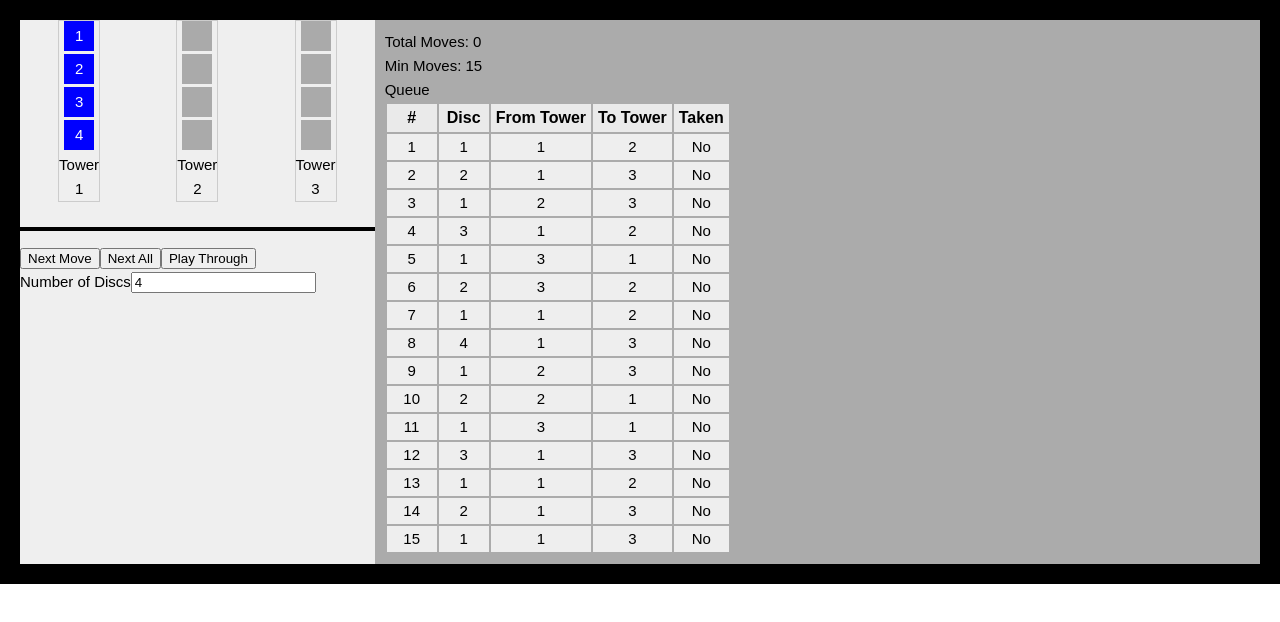
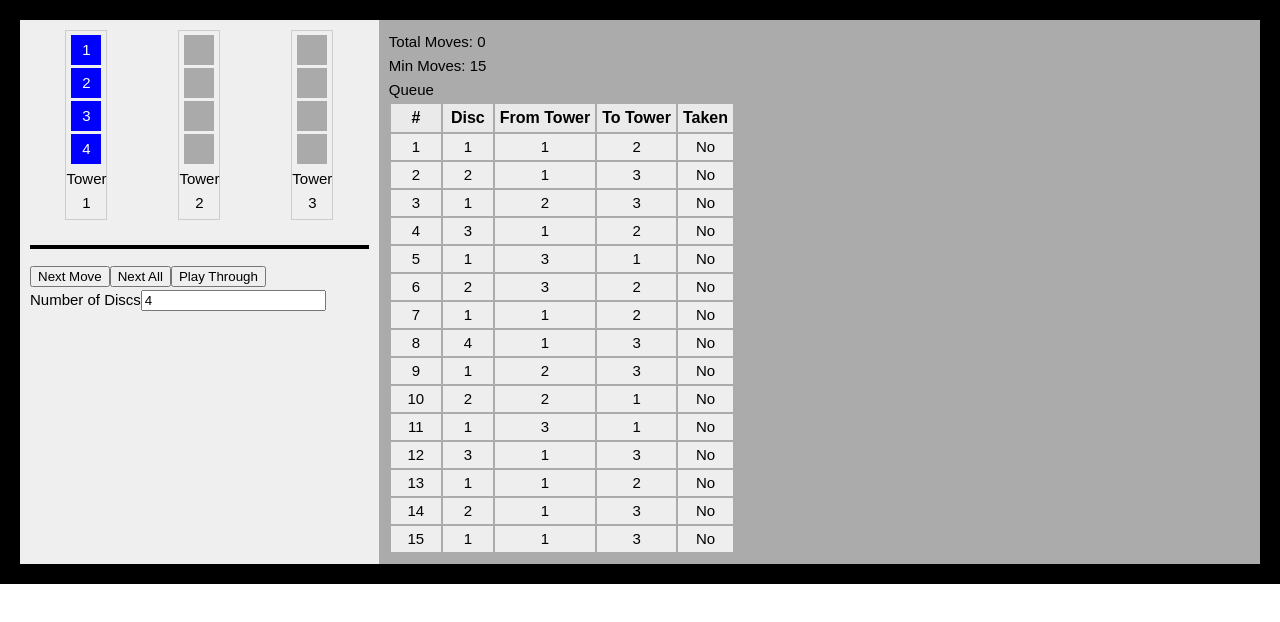
Before and after one commit to DClarkFarr/tower-of-henoi, a Vue app in the folder henoi/: page / in a window 1280 px wide. Shown: the top 622 px of the page. Built offline with nearby package versions, Linux system fonts and the light colour scheme.

Commit message:
style improvements

```diff
--- a/henoi/src/App.vue
+++ b/henoi/src/App.vue
@@ -370,6 +370,7 @@ onMounted(() => {
           </tr>
           <tr
             class="queue-disc"
+            :class="{ complete: index <= queueIndex }"
             v-for="(action, index) in queue"
             :key="`${index}-${action.disc}-${action.from}-${action.to}`"
           >
@@ -409,6 +410,7 @@ html {
 .left {
   width: 500px;
   background: #efefef;
+  padding: 10px;
 }
 
 .towers {
@@ -418,7 +420,9 @@ html {
 
 .tower {
   border: solid 1px #ccc;
+  padding: 4px 0;
 }
+
 .disc {
   height: 30px;
   width: 30px;
@@ -470,4 +474,11 @@ html {
     }
   }
 }
+
+.queue-disc {
+  &.complete td {
+    background: green;
+    color: white;
+  }
+}
 </style>
```
